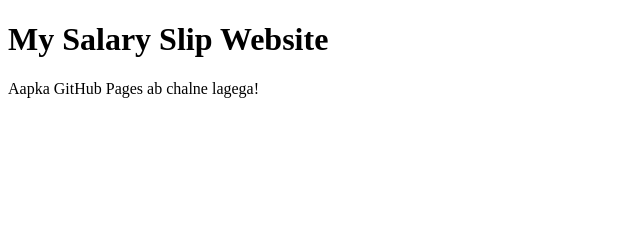
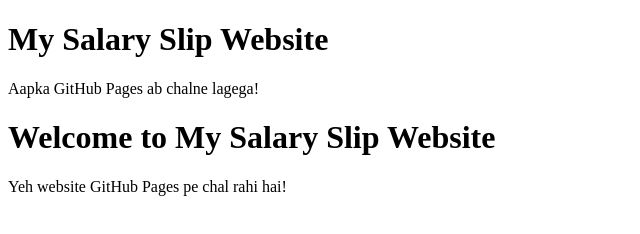
Before and after one commit to Ramzan171/ramzan, a plain HTML site: page index.html in a window 1280 px wide. Shown: the whole page, without its empty margins (0-640 px from the left). Drawn offline with Linux system fonts and the light colour scheme.

Commit message:
Update index.html

```diff
--- a/index.html
+++ b/index.html
@@ -8,3 +8,13 @@
     <p>Aapka GitHub Pages ab chalne lagega!</p>
   </body>
 </html>
+<!doctype html>
+<html>
+<head>
+    <title>My Salary Slip Website</title>
+</head>
+<body>
+    <h1>Welcome to My Salary Slip Website</h1>
+    <p>Yeh website GitHub Pages pe chal rahi hai!</p>
+</body>
+</html>
```
